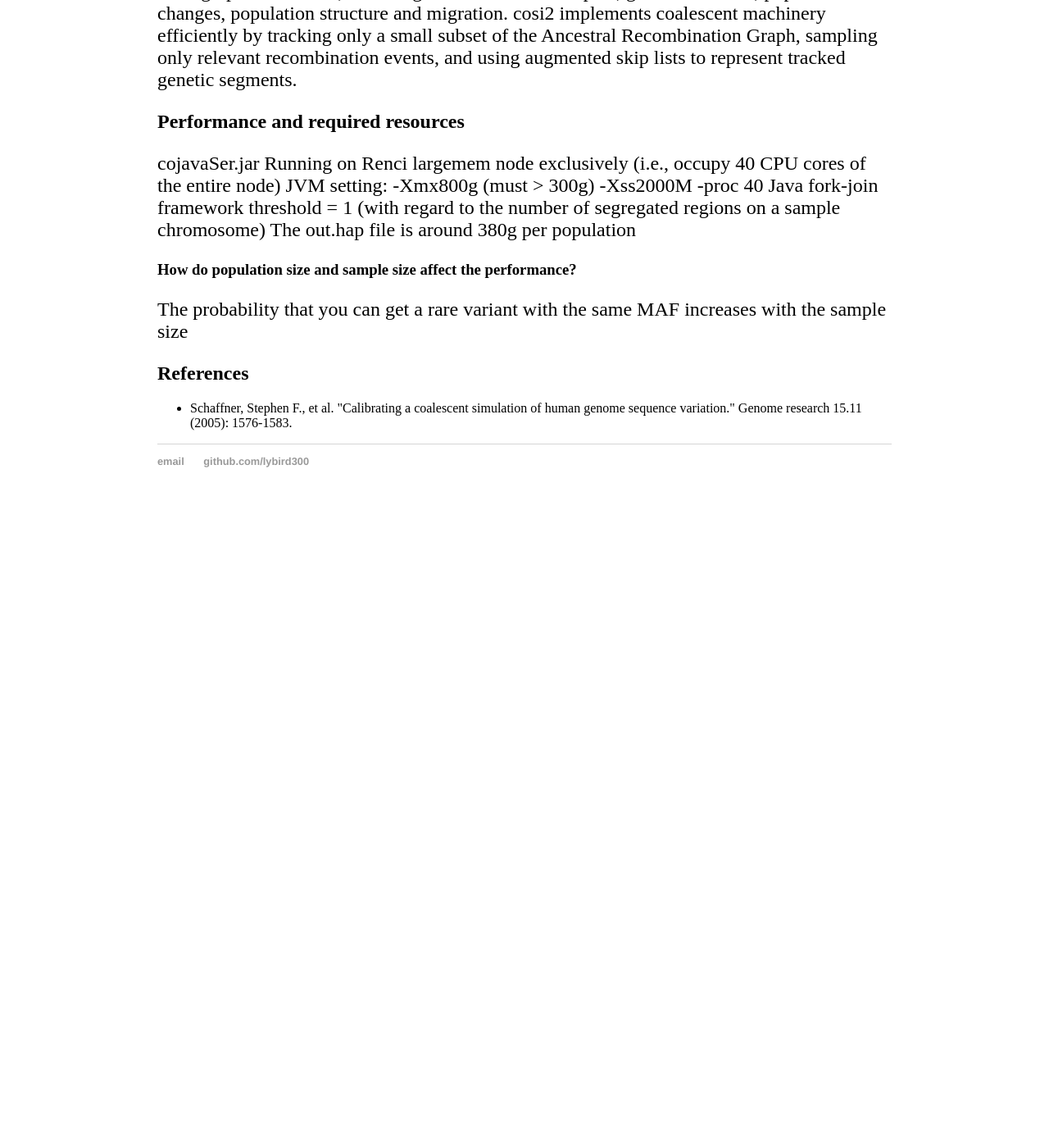
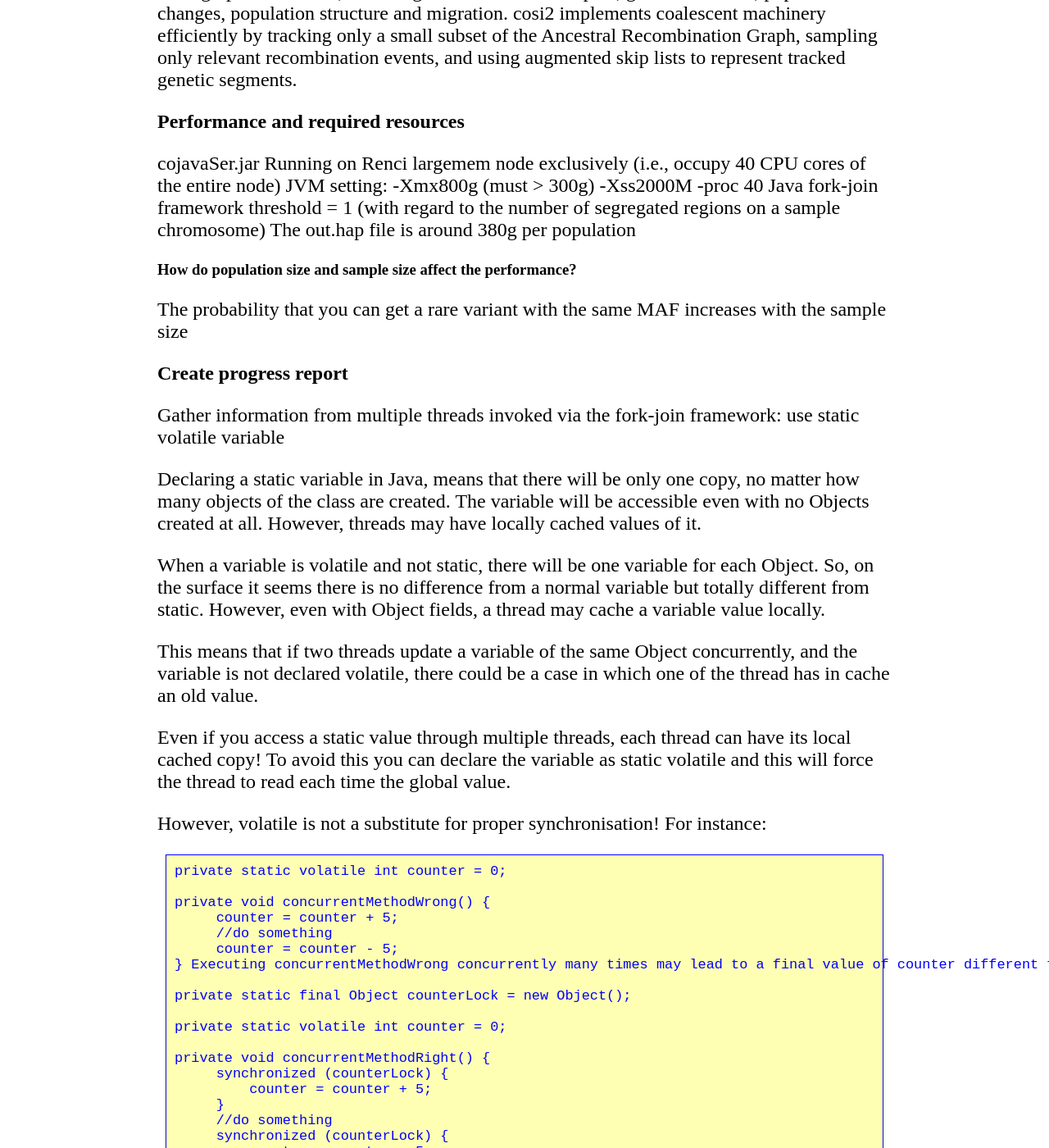
Before and after one commit to lybird300/lybird300.github.io, a Jekyll site: the page built from _posts/2015-04-18-CoJava.md, in a window 1280 px wide and 1400 px high, scrolled down 2305 px. Shown: the whole window at 82% size. Built offline with Jekyll 4.4.1, drawn with Linux system fonts in a browser that asks for light colours; before the commit the page ends 2935 px from its top, so only the background shows below that; some of the changed text lies outside the part shown.

Commit message:
Update 2015-04-18-CoJava.md

```diff
--- a/_posts/2015-04-18-CoJava.md
+++ b/_posts/2015-04-18-CoJava.md
@@ -44,7 +44,45 @@ The out.hap file is around 380g per population
 <h3>How do population size and sample size affect the performance?</h3>
 The probability that you can get a rare variant with the same MAF increases with the sample size
 
+<h2>Create progress report</h2>
+Gather information from multiple threads invoked via the fork-join framework: use static volatile variable
+
+Declaring a static variable in Java, means that there will be only one copy, no matter how many objects of the class are created. The variable will be accessible even with no Objects created at all. However, threads may have locally cached values of it.
+
+When a variable is volatile and not static, there will be one variable for each Object. So, on the surface it seems there is no difference from a normal variable but totally different from static. However, even with Object fields, a thread may cache a variable value locally.
+
+This means that if two threads update a variable of the same Object concurrently, and the variable is not declared volatile, there could be a case in which one of the thread has in cache an old value.
+
+Even if you access a static value through multiple threads, each thread can have its local cached copy! To avoid this you can declare the variable as static volatile and this will force the thread to read each time the global value.
+
+However, volatile is not a substitute for proper synchronisation! For instance:
+
+    private static volatile int counter = 0;
+
+    private void concurrentMethodWrong() {
+         counter = counter + 5;
+         //do something
+         counter = counter - 5;
+    }
+Executing concurrentMethodWrong concurrently many times may lead to a final value of counter different from zero! To solve the problem, you have to implement a lock:
+
+    private static final Object counterLock = new Object();
+
+    private static volatile int counter = 0;
+
+    private void concurrentMethodRight() {
+         synchronized (counterLock) {
+             counter = counter + 5;
+         }
+         //do something
+         synchronized (counterLock) {
+             counter = counter - 5;
+         }
+    }
+
+
 <h2>References</h2>
 <ul>
+<li><a href="http://tutorials.jenkov.com/java-concurrency/volatile.html">Java Volatile Keyword</a></li>
 <li>Schaffner, Stephen F., et al. "Calibrating a coalescent simulation of human genome sequence variation." Genome research 15.11 (2005): 1576-1583.</li>
 </ul>
```
